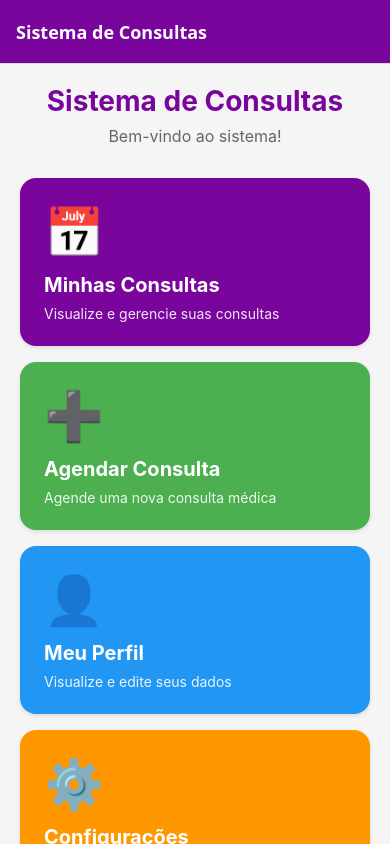
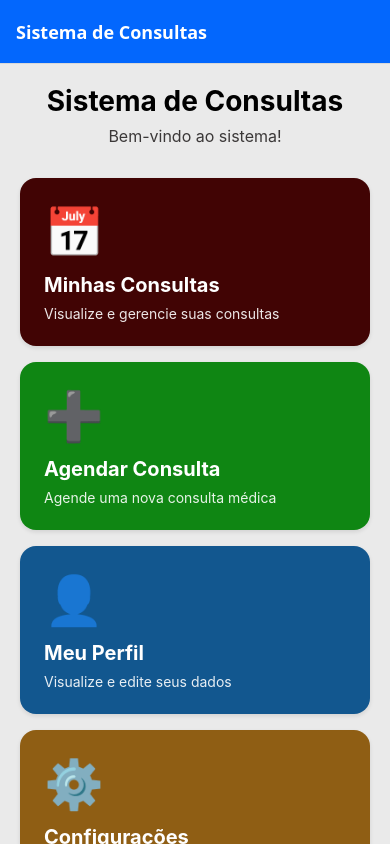
Before and after one commit to 2TDSPO-Mobile-Application-Development/sistema-consultas-mobile, a React Native app: screen /Home in a window 390 px wide. Built offline with nearby package versions, Linux system fonts and the light colour scheme.

Commit message:
refactor: Alterando as cores da Home.

```diff
--- a/src/components/Loading.tsx
+++ b/src/components/Loading.tsx
@@ -13,7 +13,7 @@ type LoadingProps = {
 export default function Loading({ mensagem = "Carregando..." }: LoadingProps) {
   return (
     <View style={styles.container}>
-      <ActivityIndicator size="large" color="#79059C" />
+      <ActivityIndicator size="large" color="#c300ff" />
       <Text style={styles.texto}>{mensagem}</Text>
     </View>
   );
--- a/src/navigation/index.tsx
+++ b/src/navigation/index.tsx
@@ -30,7 +30,7 @@ export default function Navigation() {
         initialRouteName="Home"
         screenOptions={{
           headerStyle: {
-            backgroundColor: "#79059C",
+            backgroundColor: "#0367fd",
           },
           headerTintColor: "#fff",
           headerTitleStyle: {
--- a/src/screens/Agendamento.tsx
+++ b/src/screens/Agendamento.tsx
@@ -19,7 +19,7 @@ export default function Agendamento({
     <View style={styles.container}>
       <StatusBar style="light" />
       <View style={styles.header}>
-        <Text style={styles.titulo}>📅 Agendar Consulta</Text>
+        <Text style={styles.titulo}>Agendar Consulta</Text>
       </View>
       <ScrollView style={styles.content}>
         <View style={styles.etapa}>
--- a/src/screens/ConsultaDetalhesScreen.tsx
+++ b/src/screens/ConsultaDetalhesScreen.tsx
@@ -135,7 +135,7 @@ export default function ConsultaDetalhesScreen({
 
         {/* Seção Data e Hora */}
         <View style={styles.secao}>
-          <Text style={styles.secaoTitulo}>📅 Agendamento</Text>
+          <Text style={styles.secaoTitulo}>Agendamento</Text>
           <View style={styles.card}>
             <View style={styles.row}>
               <View style={styles.coluna}>
--- a/src/styles/home.styles.ts
+++ b/src/styles/home.styles.ts
@@ -3,7 +3,7 @@ import { StyleSheet } from "react-native";
 export const styles = StyleSheet.create({
   container: {
     flex: 1,
-    backgroundColor: "#f5f5f5",
+    backgroundColor: "#EAEAEA",
   },
   scrollContent: {
     padding: 20,
@@ -15,12 +15,12 @@ export const styles = StyleSheet.create({
   titulo: {
     fontSize: 28,
     fontWeight: "bold",
-    color: "#79059C",
+    color: "#000",
     marginBottom: 8,
   },
   subtitulo: {
     fontSize: 16,
-    color: "#666",
+    color: "#3b3838",
   },
   menu: {
     gap: 16,
@@ -35,16 +35,16 @@ export const styles = StyleSheet.create({
     elevation: 3,
   },
   cardPrimario: {
-    backgroundColor: "#79059C",
+    backgroundColor: "#410404",
   },
   cardSecundario: {
-    backgroundColor: "#4CAF50",
+    backgroundColor: "#0f8613",
   },
   cardTerciario: {
-    backgroundColor: "#2196F3",
+    backgroundColor: "#12578f",
   },
   cardQuaternario: {
-    backgroundColor: "#FF9800",
+    backgroundColor: "#8f5e14",
   },
   cardIcone: {
     fontSize: 48,
```
